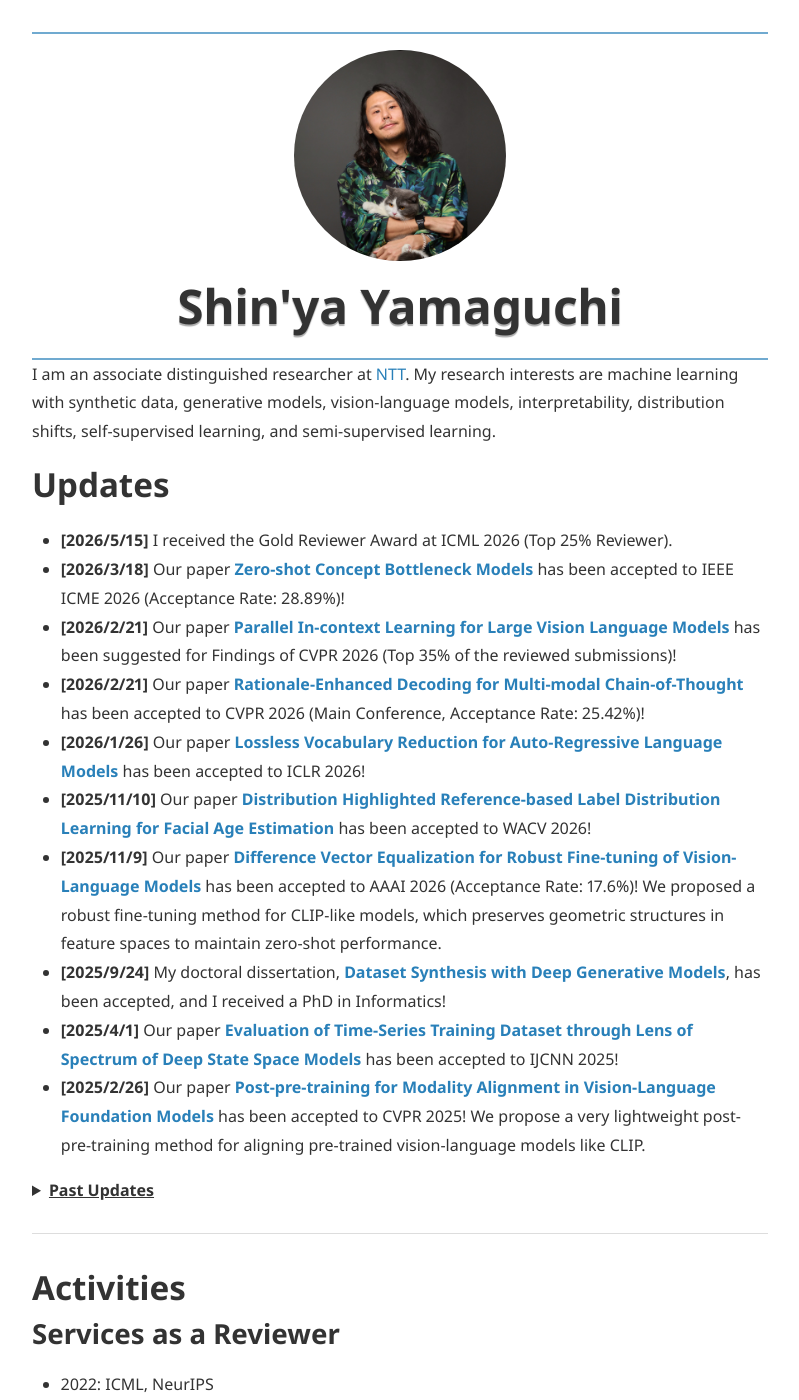
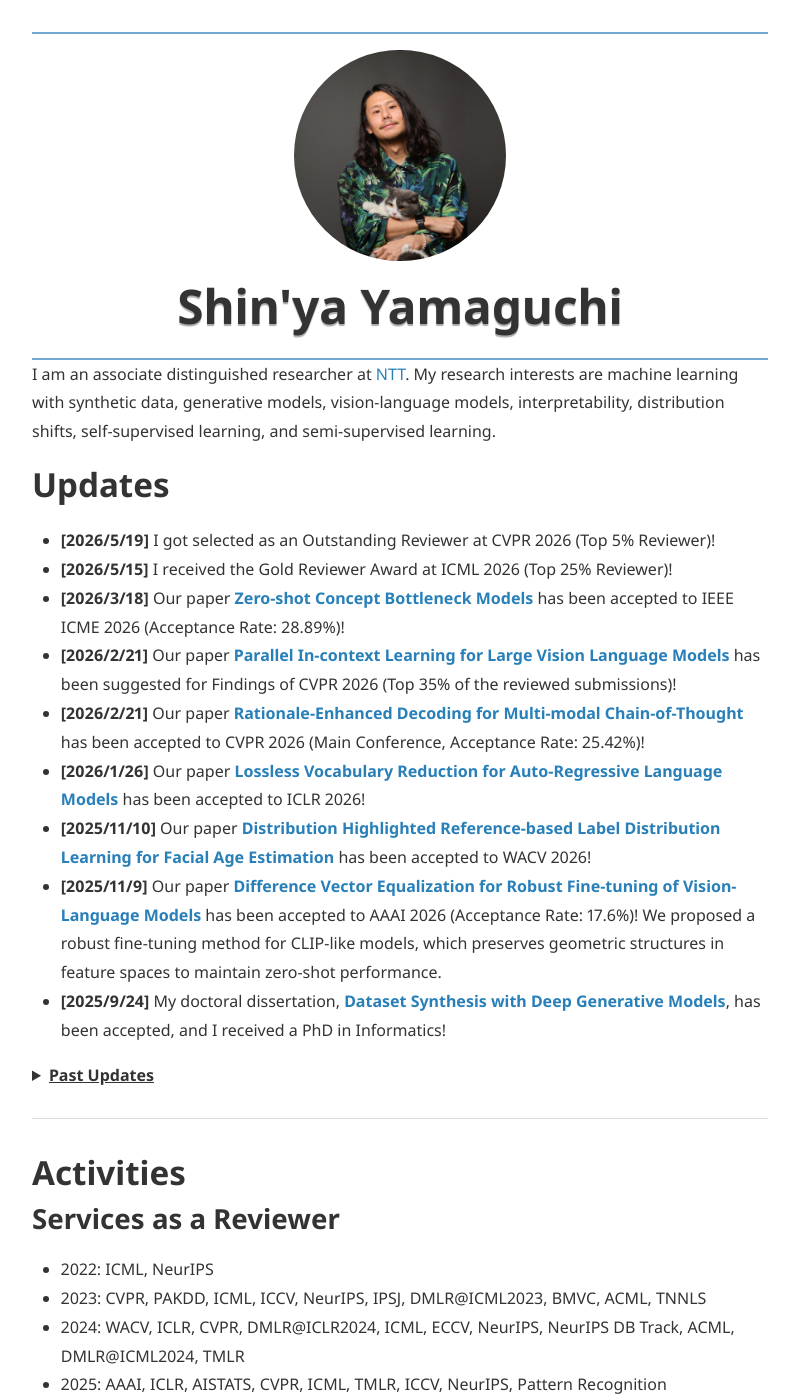
Before and after one commit to yshinya6/yshinya6.github.io, a Jekyll site: the page built from index.md, in a window 1280 px wide and 1400 px high. Shown: the whole window, without its empty margins (240-1039 px from the left). Built offline with Jekyll 4.4.1, drawn with Linux system fonts in a browser that asks for light colours; nearby versions of some CDN libraries; some of the changed text lies outside the part shown.

Commit message:
Update index.md

```diff
--- a/index.md
+++ b/index.md
@@ -20,7 +20,8 @@
 My research interests are machine learning with synthetic data, generative models, vision-language models, interpretability, distribution shifts, self-supervised learning, and semi-supervised learning.
 
 # Updates
-* **[2026/5/15]** I received the Gold Reviewer Award at ICML 2026 (Top 25% Reviewer).
+* **[2026/5/19]** I got selected as an Outstanding Reviewer at CVPR 2026 (Top 5% Reviewer)!
+* **[2026/5/15]** I received the Gold Reviewer Award at ICML 2026 (Top 25% Reviewer)!
 * **[2026/3/18]** Our paper [**Zero-shot Concept Bottleneck Models**](https://arxiv.org/abs/2502.09018) has been accepted to IEEE ICME 2026 (Acceptance Rate: 28.89%)!
 * **[2026/2/21]** Our paper [**Parallel In-context Learning for Large Vision Language Models**](https://arxiv.org/abs/2603.16092) has been suggested for Findings of CVPR 2026 (Top 35% of the reviewed submissions)!
 * **[2026/2/21]** Our paper [**Rationale-Enhanced Decoding for Multi-modal Chain-of-Thought**](https://arxiv.org/abs/2507.07685) has been accepted to CVPR 2026 (Main Conference, Acceptance Rate: 25.42%)!
@@ -28,12 +29,12 @@
 * **[2025/11/10]** Our paper [**Distribution Highlighted Reference-based Label Distribution Learning for Facial Age Estimation**](https://openaccess.thecvf.com/content/WACV2026/html/Suzuki_Distribution_Highlighted_Reference-based_Label_Distribution_Learning_for_Facial_Age_Estimation_WACV_2026_paper.html) has been accepted to WACV 2026!
 * **[2025/11/9]** Our paper **[Difference Vector Equalization for Robust Fine-tuning of Vision-Language Models](https://arxiv.org/abs/2511.09973)** has been accepted to AAAI 2026 (Acceptance Rate: 17.6%)! We proposed a robust fine-tuning method for CLIP-like models, which preserves geometric structures in feature spaces to maintain zero-shot performance.
 * **[2025/9/24]** My doctoral dissertation, **[Dataset Synthesis with Deep Generative Models](https://repository.kulib.kyoto-u.ac.jp/items/610a9db4-75a2-4a2f-bf9c-d0bf94578190)**, has been accepted, and I received a PhD in Informatics!
-* **[2025/4/1]** Our paper [**Evaluation of Time-Series Training Dataset through Lens of Spectrum of Deep State Space Models**](https://arxiv.org/abs/2408.16261) has been accepted to IJCNN 2025!
-* **[2025/2/26]** Our paper [**Post-pre-training for Modality Alignment in Vision-Language Foundation Models**](https://arxiv.org/abs/2504.12717) has been accepted to CVPR 2025! We propose a very lightweight post-pre-training method for aligning pre-trained vision-language models like CLIP.
 
 <details markdown="1">
   <summary><b><u>Past Updates</u></b></summary>
 
+  * **[2025/4/1]** Our paper [**Evaluation of Time-Series Training Dataset through Lens of Spectrum of Deep State Space Models**](https://arxiv.org/abs/2408.16261) has been accepted to IJCNN 2025!
+  * **[2025/2/26]** Our paper [**Post-pre-training for Modality Alignment in Vision-Language Foundation Models**](https://arxiv.org/abs/2504.12717) has been accepted to CVPR 2025! We propose a very lightweight post-pre-training method for aligning pre-trained vision-language models like CLIP.
   * **[2025/01/22]** Our paper [**Test-time Adaptation for Regression by Subspace Alignment**](https://arxiv.org/abs/2410.03263) has been accepted to ICLR 2025! This paper proposes a novel test-time adaptation method for regression tasks by aligning features on a subspace.
   * **[2025/01/21]** Our paper [**Transfer Learning with Pre-trained Conditional Generative Models**](https://arxiv.org/abs/2204.12833) has been accepted to Machine Learning Journal (ECML-PKDD Journal Track)! We propose a generative transfer learning method based on pre-trained large generative models for a severe setting where we cannot access source datasets and pre-trained weights for target tasks.
   * **[2024/12/10]** Our paper [**Explanation Bottleneck Models**](https://arxiv.org/abs/2409.17663) has been accepted to AAAI 2025 (**acceptance rate: 23%**)! We propose a new interpretable model that generates text explanations and predicts the final label based on the text explanation. This work will be presented at the Workshop on Foundation Model Intervention (MINT) @ NeurIPS2024!
@@ -209,10 +210,17 @@
   - Supervisor: Hisashi Kashima (Kyoto University)
   - Committee: Koh Nishino and Hidetoshi Shimodaira (Kyoto University)
 
+## Invited Talk
+1. <u>S. Yamaguchi</u>,
+**Toward Informative, Training-free, and Task-agnostic Inherently Interpretability based on Pre-trained Vision-Language Models**,
+[Interpretable Deep Learning Seminar](https://interpretabledeeplearning.github.io/) (Online). [[Slide]](https://yshinya6.github.io/files/20260520_interpretable_dl_seminar.pdf)
+
+
+
 ---
 
 # Honors
-- Outstanding Reviewer: ICML 2022, NeurIPS 2024 Main Track, NeurIPS 2024 Dataset & Benchmark Track, ICML 2026
+- Outstanding Reviewer: ICML 2022, NeurIPS 2024 Main Track, NeurIPS 2024 Dataset & Benchmark Track, ICML 2026, CVPR 2026
 - 令和四年度 (2022) PRMU研究奨励賞 (outstanding research award at a Japanese domestic conference)
 - ACML2023 Best Paper Award
 
```
